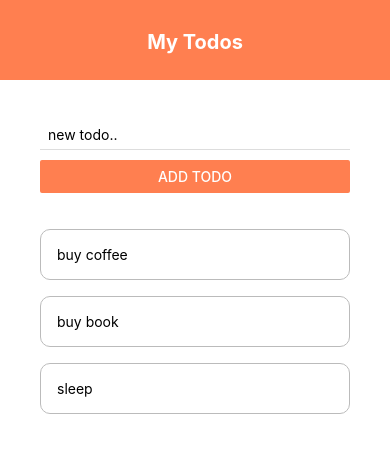
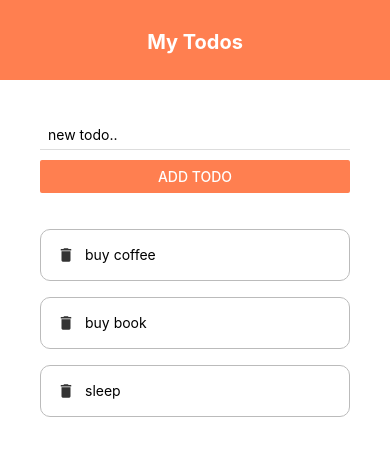
Before and after one commit to cheran360/native_app, a React Native app: screen / in a window 390 px wide. Shown: the top 456 px of the page. Built offline with nearby package versions, Linux system fonts and the light colour scheme.

Commit message:
app completed

```diff
--- a/App.js
+++ b/App.js
@@ -9,6 +9,7 @@
   TouchableWithoutFeedback,
   Keyboard,
 } from "react-native";
+import SandBox from "./components/sandBox";
 
 import Header from "./components/header";
 import TodoItem from "./components/TodoItem";
@@ -74,8 +75,10 @@
   },
   content: {
     padding: 40,
+    flex: 1,
   },
   list: {
+    flex: 1,
     marginTop: 20,
   },
 });
--- a/components/TodoItem.js
+++ b/components/TodoItem.js
@@ -1,10 +1,14 @@
 import React from "react";
-import { StyleSheet, Text, TouchableOpacity } from "react-native";
+import { StyleSheet, Text, TouchableOpacity, View } from "react-native";
+import { MaterialIcons } from "@expo/vector-icons";
 
 export default function TodoItem({ item, pressHandler }) {
   return (
     <TouchableOpacity onPress={() => pressHandler(item.key)}>
-      <Text style={styles.item}>{item.text}</Text>
+      <View style={styles.item}>
+        <MaterialIcons name="delete" size={18} color="#333" />
+        <Text style={styles.itemText}>{item.text}</Text>
+      </View>
     </TouchableOpacity>
   );
 }
@@ -17,5 +21,9 @@
     borderWidth: 1,
     borderStyle: "solid",
     borderRadius: 10,
+    flexDirection: "row",
+  },
+  itemText: {
+    marginLeft: 10,
   },
 });
--- /dev/null
+++ b/components/sandBox.js
@@ -0,0 +1,21 @@
+import React from "react";
+import { StyleSheet, Text, View } from "react-native";
+
+export default function SandBox() {
+  return (
+    <View style={styles.container}>
+      <Text style={styles.boxOne}>One</Text>
+      <Text style={styles.boxTwo}>Two</Text>
+      <Text style={styles.boxThree}>Three</Text>
+      <Text style={styles.boxFour}>Four</Text>
+    </View>
+  );
+}
+
+const styles = StyleSheet.create({
+  container: {
+    flex: 1,
+    paddingTop: 40,
+    backgroundColor: "#ddd",
+  },
+});
```
